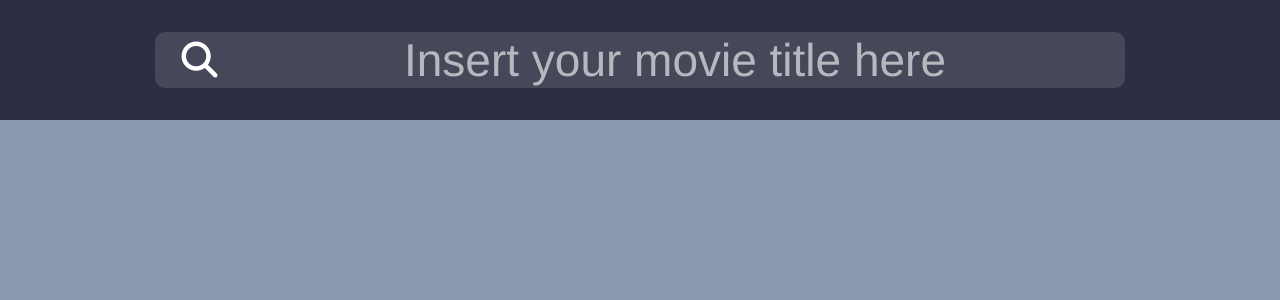
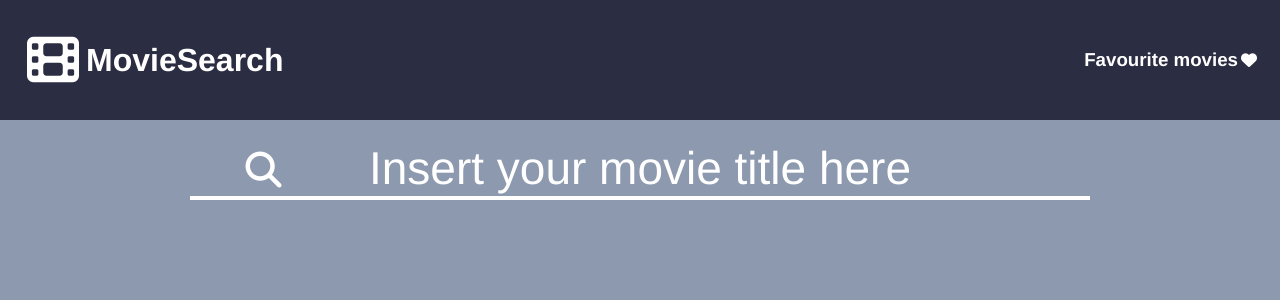
Before and after one commit to Pathius/MovieSearch, a Vue app: page /#/ in a window 1280 px wide. Shown: the top 300 px of the page. Built offline with nearby package versions, Linux system fonts and the light colour scheme.

Commit message:
changed the main component into router views

```diff
--- a/src/App.vue
+++ b/src/App.vue
@@ -1,17 +1,19 @@
 <template>
   <div id="app" class="page">
     <TheNavigation />
-    <TheMainContent />
+    <section tag="div" class="page__content">
+      <transition name="fade" mode="out-in" appear>
+        <router-view></router-view>
+      </transition>
+    </section>
   </div>
 </template>
 
 <script>
 import TheNavigation from "@/components/TheNavigation";
-import TheMainContent from "@/components/TheMainContent";
 export default {
   components: {
-    TheNavigation,
-    TheMainContent
+    TheNavigation
   }
 };
 </script>
@@ -21,13 +23,35 @@ body {
 }
 .page {
   margin: 0;
+  font-family: "Avenir", Helvetica, Arial, sans-serif;
   &__nav {
     height: 15vh;
     background-color: rgba(43, 45, 66, 1);
   }
-  &__main {
+  &__content {
     min-height: 85vh;
     background-color: rgba(141, 153, 174, 1);
   }
 }
+
+.fade {
+  &-enter {
+    opacity: 0;
+    &-active {
+      transition-duration: 0.5s;
+    }
+    &-to {
+      opacity: 1;
+    }
+  }
+  &-leave {
+    opacity: 1;
+    &-active {
+      transition-duration: 0.5s;
+    }
+    &-to {
+      opacity: 0;
+    }
+  }
+}
 </style>
--- a/src/components/MovieCard.vue
+++ b/src/components/MovieCard.vue
@@ -1,6 +1,6 @@
 <template>
   <div>
-    <section class="card">
+    <router-link tag="section" class="card" :to="`/movie?id=${movie.id}`">
       <img
         :src="movie.poster_path ?
         'https://image.tmdb.org/t/p/w500'+movie.poster_path :
@@ -8,23 +8,21 @@
         class="card__img"
       />
       <h5 class="card__title">{{movie.title}}</h5>
-    </section>
+    </router-link>
   </div>
 </template>
 <script>
 export default {
   props: {
     movie: Object
-  },
-  data: () => ({
-    isLoading: true,
-    noPoster: "./assets/no-poster.jpg"
-  })
+  }
 };
 </script>
 <style scoped lang="scss">
 .card {
   background-color: rgba(43, 45, 66, 1);
+  position: relative;
+  display: inline-block;
   width: 15vw;
   height: 400px;
   margin: 20px 2.5vw;
@@ -34,6 +32,7 @@ export default {
   align-items: center;
   border-radius: 20px;
   transition-duration: 0.6s;
+  cursor: pointer;
   @media screen and (max-width: 1400px) {
     width: 20vw;
     height: 450px;
@@ -49,7 +48,6 @@ export default {
     height: 450px;
     float: none;
   }
-  cursor: pointer;
   &__img {
     width: 100%;
     height: 80%;
--- a/src/components/TheNavigation.vue
+++ b/src/components/TheNavigation.vue
@@ -1,58 +1,45 @@
 <template>
-  <div>
-    <nav class="page__nav nav">
-      <input
-        type="text"
-        class="nav__searching-input"
-        v-model="title"
-        @keypress.enter="submit(title)"
-        @focus="placeholder = ''"
-        @blur="placeholder = 'Insert your movie title here'"
-        :placeholder="placeholder"
-      />
-      <i class="nav__searching-icon fas fa-search" @click="submit(title)"></i>
-    </nav>
+  <div class="page__nav nav">
+    <router-link tag="div" class="nav__logo" to="/">
+      <i class="nav__logo-icon fas fa-film"></i>
+      <h1>MovieSearch</h1>
+    </router-link>
+    <router-link tag="div" class="nav__favourite" to="/favourite">
+      <h3 class="nav__favourite-text">Favourite movies</h3>
+      <i class="nav__favourite-img fas fa-heart"></i>
+    </router-link>
   </div>
 </template>
 <script>
-export default {
-  data: () => ({
-    title: "",
-    placeholder: "Insert your movie title here"
-  }),
-  methods: {
-    submit(title) {
-      this.$store.dispatch("searchByTitle", title);
-    }
-  }
-};
+export default {};
 </script>
 <style lang="scss">
 .nav {
+  color: white;
   display: flex;
-  justify-content: center;
-  align-items: center;
-  &__searching-input {
-    width: 70%;
-    background-color: rgba(255, 255, 255, 0.13);
-    font-size: 46px;
-    color: white;
-    border: none;
-    padding-left: 72px;
-    text-align: center;
-    border-radius: 10px;
-    font-family: "Avenir", Helvetica, Arial, sans-serif;
-    &::placeholder {
-      color: rgba(255, 255, 255, 0.61);
+  justify-content: space-between;
+  &__logo {
+    height: 100%;
+    display: flex;
+    justify-content: center;
+    align-items: center;
+    margin: 0 20px;
+    cursor: pointer;
+    &-icon {
+      font-size: 52px;
+      margin: 7px;
     }
   }
-  &__searching-icon {
-    position: absolute;
-    left: 13%;
-    padding: 15px;
-    font-size: 36px;
-    color: white;
+  &__favourite {
+    display: flex;
+    justify-content: center;
+    align-items: center;
+    margin: 20px;
+    font-size: 16px;
     cursor: pointer;
+    &-img {
+      margin: 3px;
+    }
   }
 }
 </style>
--- /dev/null
+++ b/src/components/TheSearchingInput.vue
@@ -0,0 +1,60 @@
+<template>
+  <div>
+    <nav class="search">
+      <input
+        type="text"
+        class="search__input"
+        v-model="title"
+        @keypress.enter="submit(title)"
+        @focus="placeholder = ''"
+        @blur="placeholder = 'Insert your movie title here'"
+        :placeholder="placeholder"
+      />
+      <i class="search__icon fas fa-search" @click="submit(title)"></i>
+    </nav>
+  </div>
+</template>
+<script>
+export default {
+  data: () => ({
+    title: "",
+    placeholder: "Insert your movie title here"
+  }),
+  methods: {
+    submit(title) {
+      this.$store.dispatch("searchByTitle", title);
+    }
+  }
+};
+</script>
+<style lang="scss">
+.search {
+  display: flex;
+  justify-content: center;
+  align-items: center;
+  &__input {
+    width: 70%;
+    background-color: transparent;
+    border: none;
+    border-bottom: 4px solid white;
+    font-size: 46px;
+    color: white;
+    text-align: center;
+    font-family: "Avenir", Helvetica, Arial, sans-serif;
+    &:focus {
+      outline: none;
+    }
+    &::placeholder {
+      color: white;
+    }
+  }
+  &__icon {
+    position: absolute;
+    left: 18%;
+    padding: 15px;
+    font-size: 36px;
+    color: white;
+    cursor: pointer;
+  }
+}
+</style>
--- a/src/router/index.js
+++ b/src/router/index.js
@@ -5,10 +5,26 @@ import VueRouter from 'vue-router'
 Vue.use(VueRouter)
 
 const routes = [
-
+  {
+    path: "/",
+    name: "search",
+    component: () => import('@/views/TheMainContent.vue')
+  },
+  {
+    path: "/favourite",
+    name: "favourite",
+    component: () => import('@/views/TheFavouriteMovies.vue')
+  },
+  {
+    path: "/movie",
+    name: "movie:id",
+    props: route => ({ id: route.query.id }),
+    component: () => import('@/views/ActualMovie.vue')
+  }
 ]
 
 const router = new VueRouter({
+  mode: "history",
   routes
 })
 
--- a/src/components/TheMainContent.vue
+++ b/src/views/TheMainContent.vue
@@ -1,6 +1,7 @@
 <template>
   <div>
     <main class="page__main main">
+      <TheSearchingInput class="main__search" />
       <MovieCard
         class="main__movie-card"
         v-for="(movie, index) in movies"
@@ -11,6 +12,7 @@
   </div>
 </template>
 <script>
+import TheSearchingInput from "@/components/TheSearchingInput.vue";
 import MovieCard from "@/components/MovieCard.vue";
 export default {
   computed: {
@@ -19,7 +21,8 @@ export default {
     }
   },
   components: {
-    MovieCard
+    MovieCard,
+    TheSearchingInput
   }
 };
 </script>
@@ -28,5 +31,9 @@ export default {
   display: flex;
   flex-wrap: wrap;
   justify-content: center;
+  &__search {
+    width: 100%;
+    margin: 20px 0 60px 0;
+  }
 }
 </style>
```
